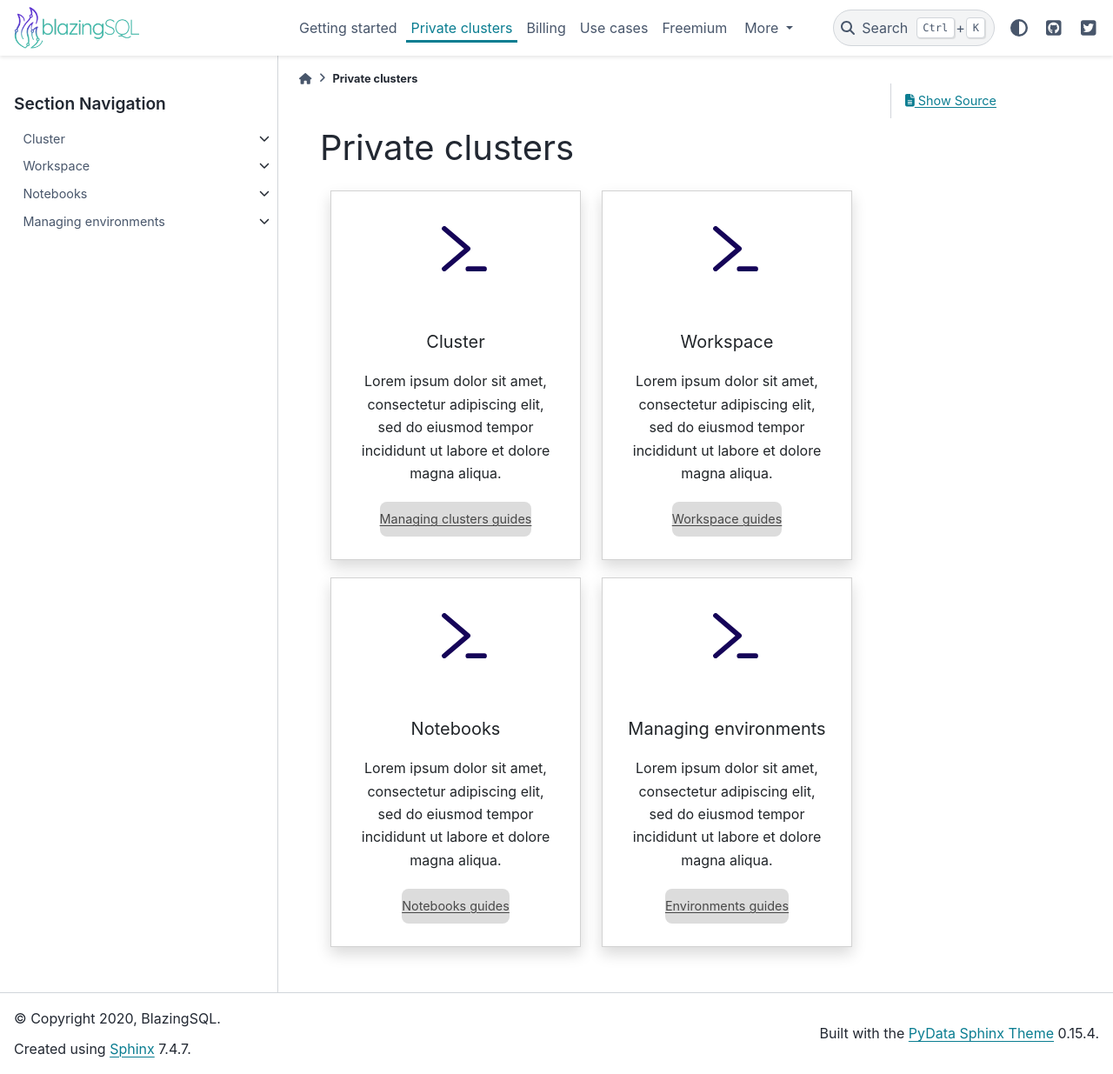
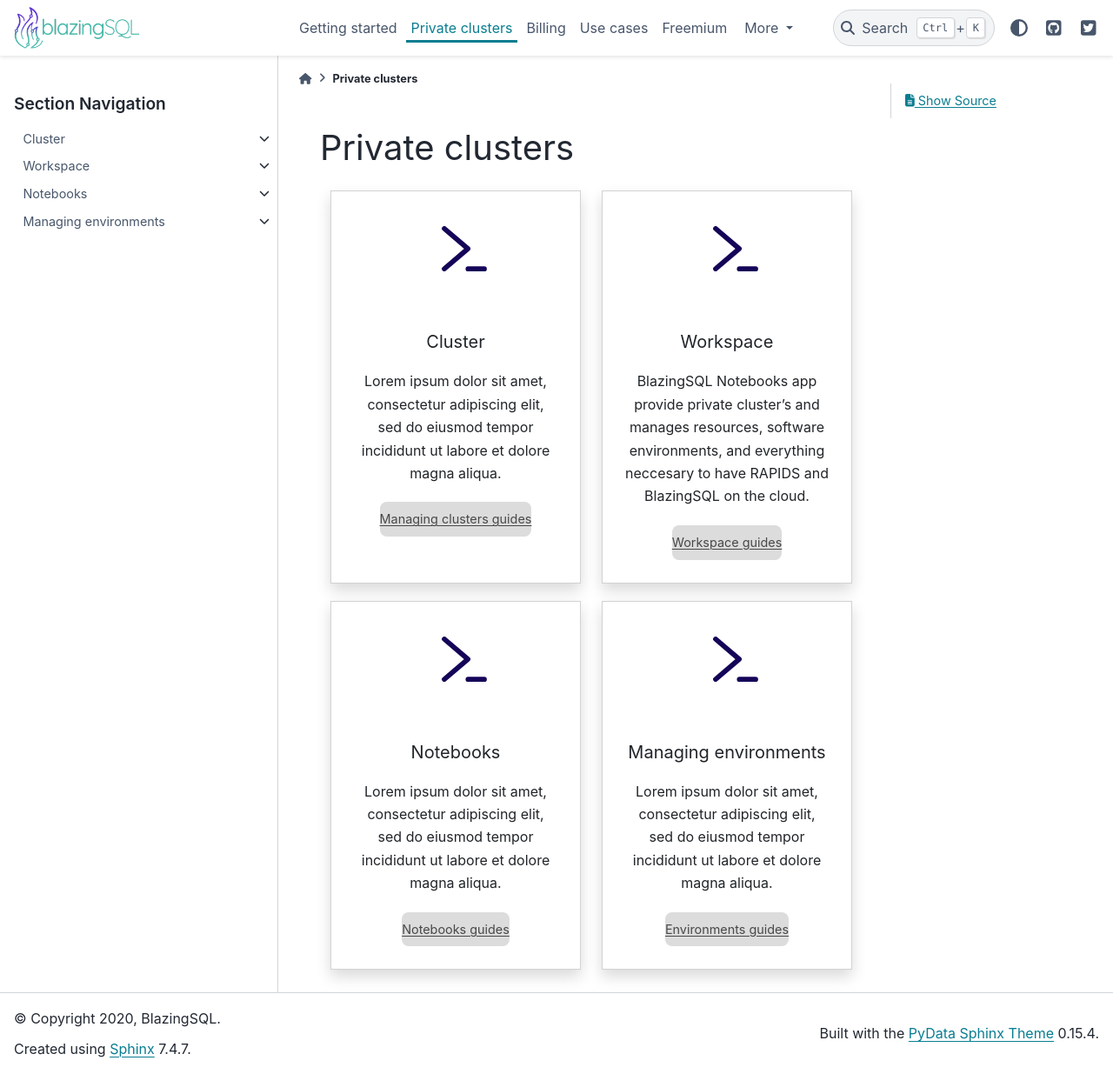
Before and after one commit to BlazingDB/blazing-notebooks-docs, a Sphinx documentation site: the page built from docs/source/private_clusters/index.rst, in a window 1280 px wide and 1235 px high. Shown: the whole window at 87% size. Built offline with Sphinx 7.4.7 and the PyData theme 0.15.4, drawn with Linux system fonts in a browser that asks for light colours; pages that are not in the unit, such as notebooks, are missing from menus.

Commit message:
index private cluster

```diff
--- a/docs/source/private_clusters/index.rst
+++ b/docs/source/private_clusters/index.rst
@@ -31,8 +31,8 @@ Private clusters
                 <img src="../_static/icons/privClusters_workspace.svg" class="card-img-top" alt="private clusters action icon" height="52">
                 <div class="card-body flex-fill">
                     <h5 class="card-title">Workspace</h5>
-                    <p class="card-text">Lorem ipsum dolor sit amet, consectetur adipiscing elit,
-                    sed do eiusmod tempor incididunt ut labore et dolore magna aliqua.</p>
+                    <p class="card-text">BlazingSQL Notebooks app provide private cluster’s and manages resources, software environments,
+                    and everything neccesary to have RAPIDS and BlazingSQL on the cloud.</p>
 
 .. container:: custom-button
 
```
